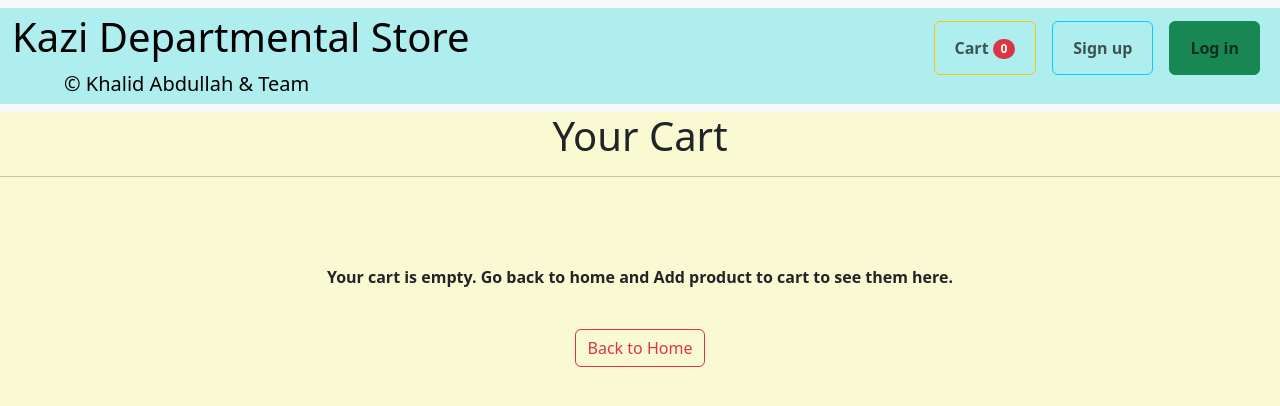
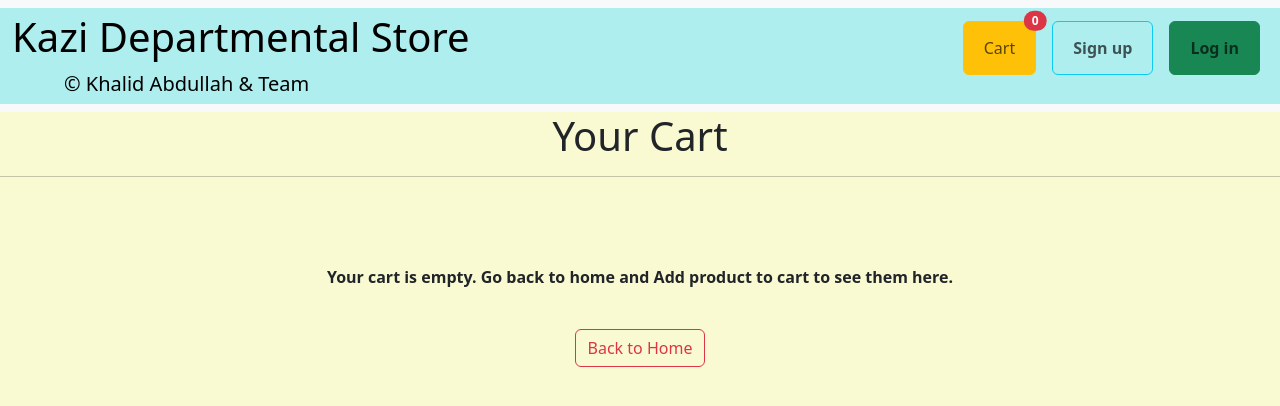
Before and after one commit to khalid586/Kazi-Shop, a Django app: page /cart/ in a window 1280 px wide. Shown: the top 406 px of the page. Run offline with Django 4.2, Linux system fonts and the light colour scheme.

Commit message:
cart button design changed

```diff
--- a/store/shopStore/templates/base.html
+++ b/store/shopStore/templates/base.html
@@ -47,7 +47,14 @@
             </li> -->
 
             <li class="nav-item p-2">
-              <p class = "btn btn-outline-warning"><a class="nav-link" aria-current="page" href="/cart"><b>Cart</b> <span class = "badge rounded-pill text-bg-danger">{{request.session.cart.keys|length}}</span></a></p>
+               <button type="button" class="btn btn-warning position-relative">
+                <a class="nav-link" aria-current="page" href="/cart">Cart
+                <span class="position-absolute top-10 start-100 translate-middle badge rounded-pill bg-danger">
+                  {{request.session.cart.keys|length}}
+                  <span class="visually-hidden"></span>
+                </span>
+              </a>
+              </button>
             </li>
             {% if request.session.customer %}
               <li class="nav-item p-2">
```
Also changed, not shown: store/db.sqlite3.
